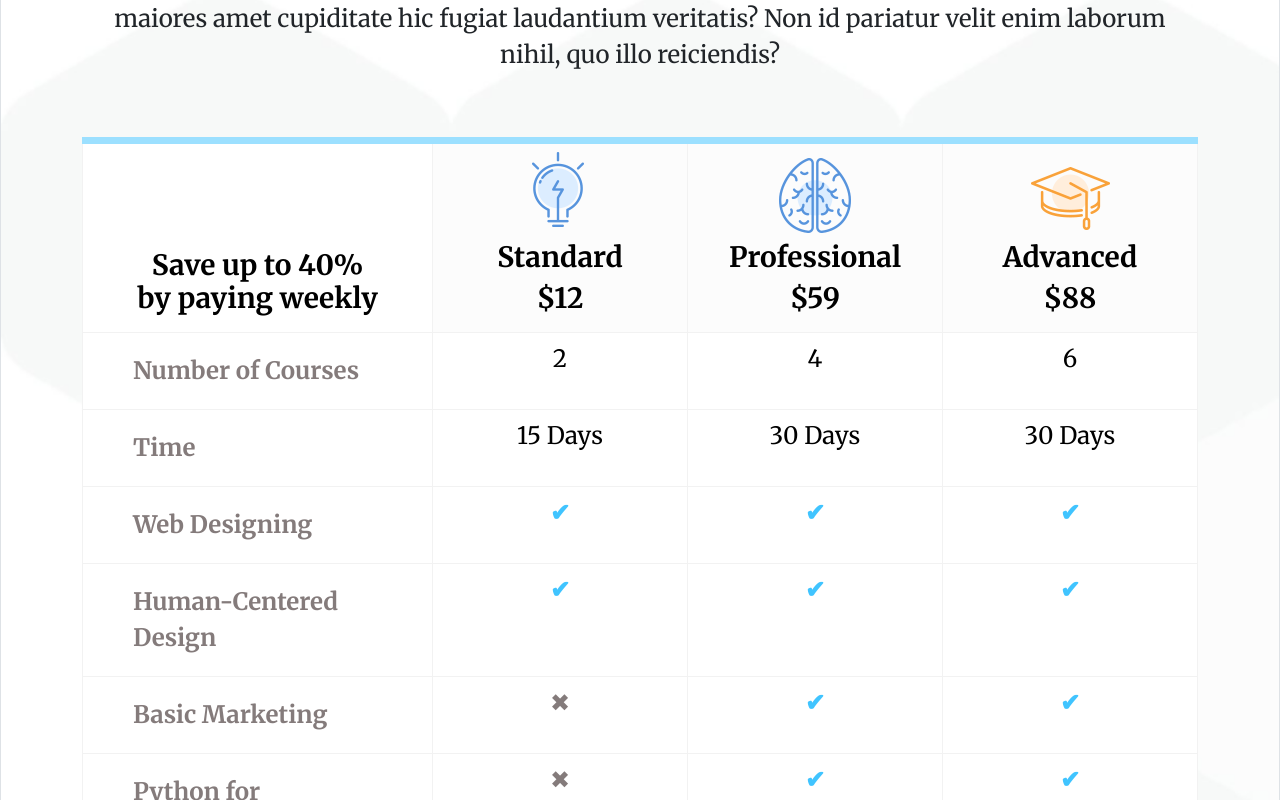
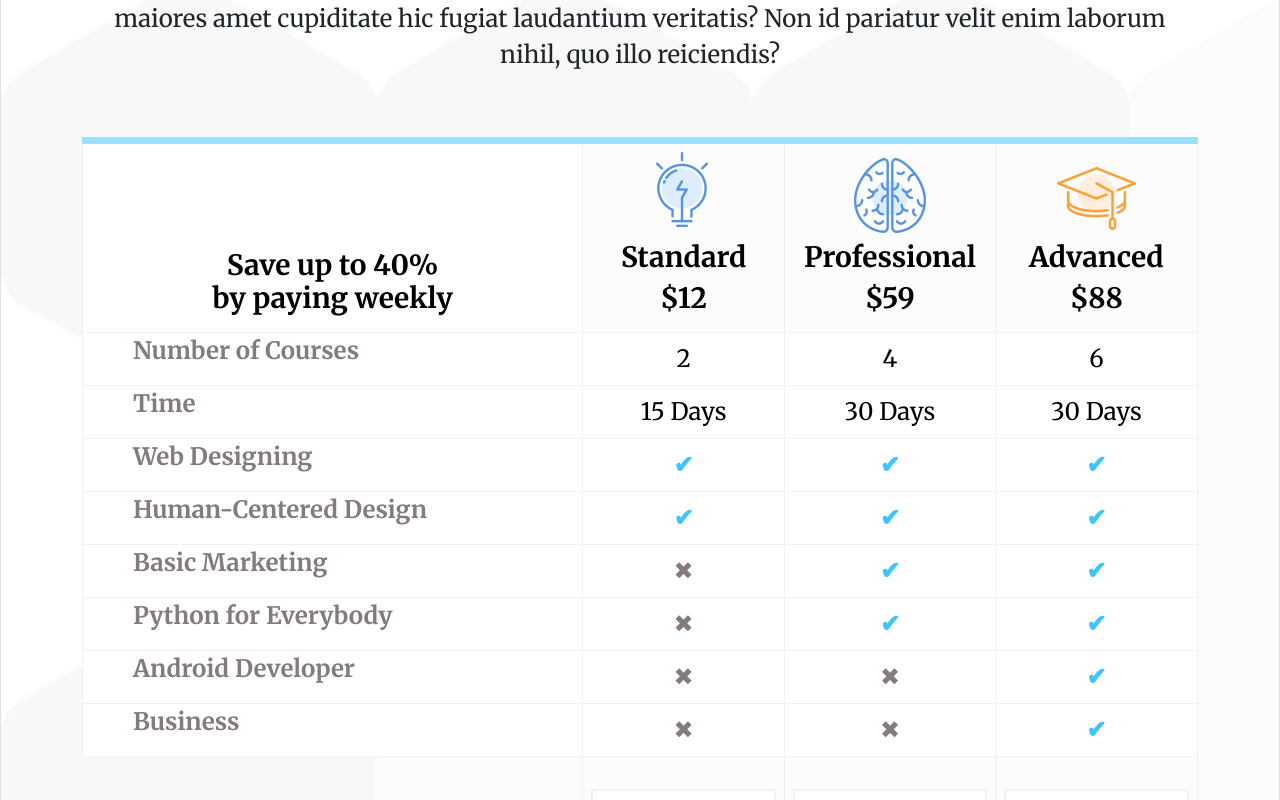
Before and after one commit to andreacagnina/proj-html-vuejs, a Vue app: page / in a window 1280 px wide. Shown: the part 6580-7380 px from the top of the page. Built offline with nearby package versions, Linux system fonts and the light colour scheme.

Commit message:
[fix] scrolling X

```diff
--- a/src/components/Main/MSeventhSection.vue
+++ b/src/components/Main/MSeventhSection.vue
@@ -37,7 +37,7 @@ export default {
     <section>
         <div class="container py-5">
             <div class="row">
-                <div class="col-3" v-for="(brand, index) in brands" key="index">
+                <div class="col-6 col-md-3" v-for="(brand, index) in brands" key="index">
                     <div class="content py-5">
                         <img :src="(brand.hover == false) ? `${brand.picstatic}` : `${brand.picdinamic}`"
                             alt="logo brand" @mouseover="brand.hover = true" @mouseleave="brand.hover = false">
--- a/src/components/Main/MSixthSection.vue
+++ b/src/components/Main/MSixthSection.vue
@@ -86,8 +86,8 @@ export default {
                 </div>
                 <div class="row">
                     <div class="col-12">
-                        <div class="content">
-                            <table class="table table-borderless">
+                        <div class="content table-responsive">
+                            <table class="table table-borderless ">
                                 <thead>
                                     <tr>
                                         <th scope="col" class="bord-top w-350">
@@ -255,11 +255,11 @@ tr {
 .l-bold {
     text-align: left;
     font-weight: 600;
-    padding: 20px 50px;
+    padding: 0 50px;
     color: $a847b7b;
 }
 
 .w-350 {
-    width: 350px;
+    width: 500px;
 }
 </style>
```
